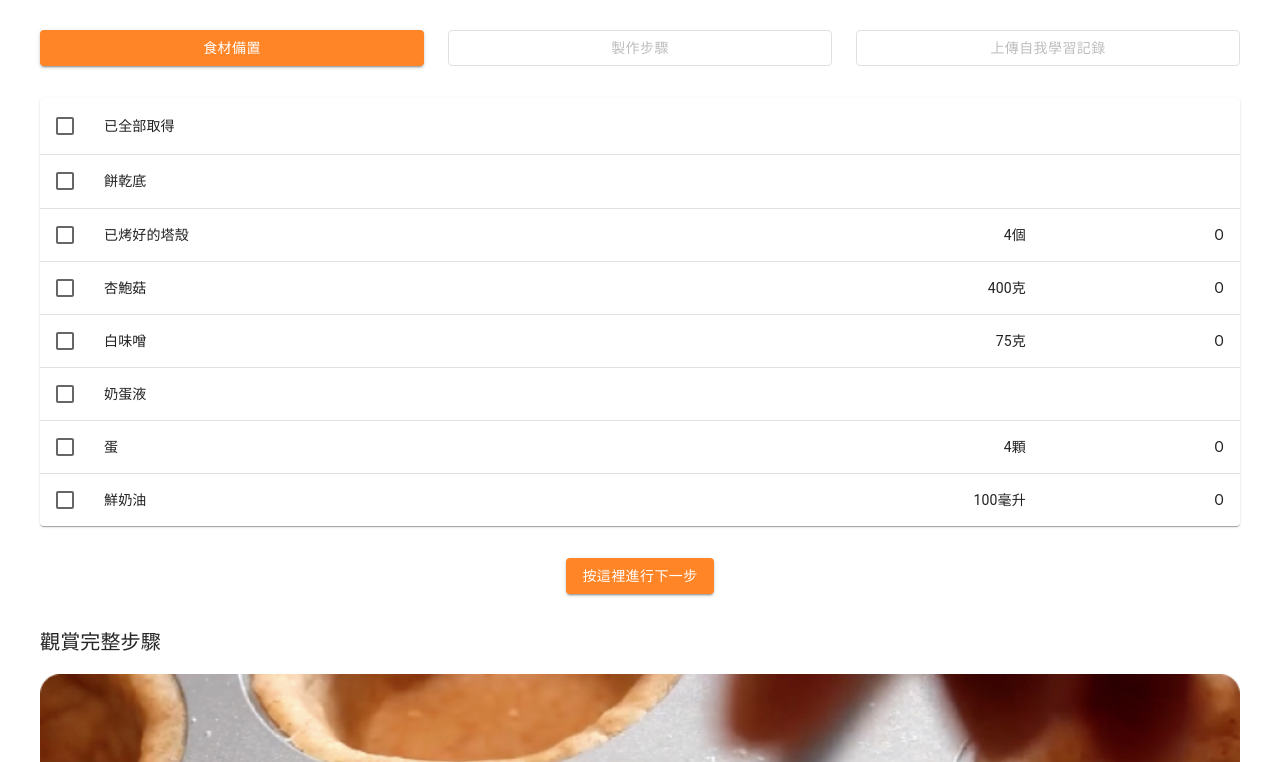
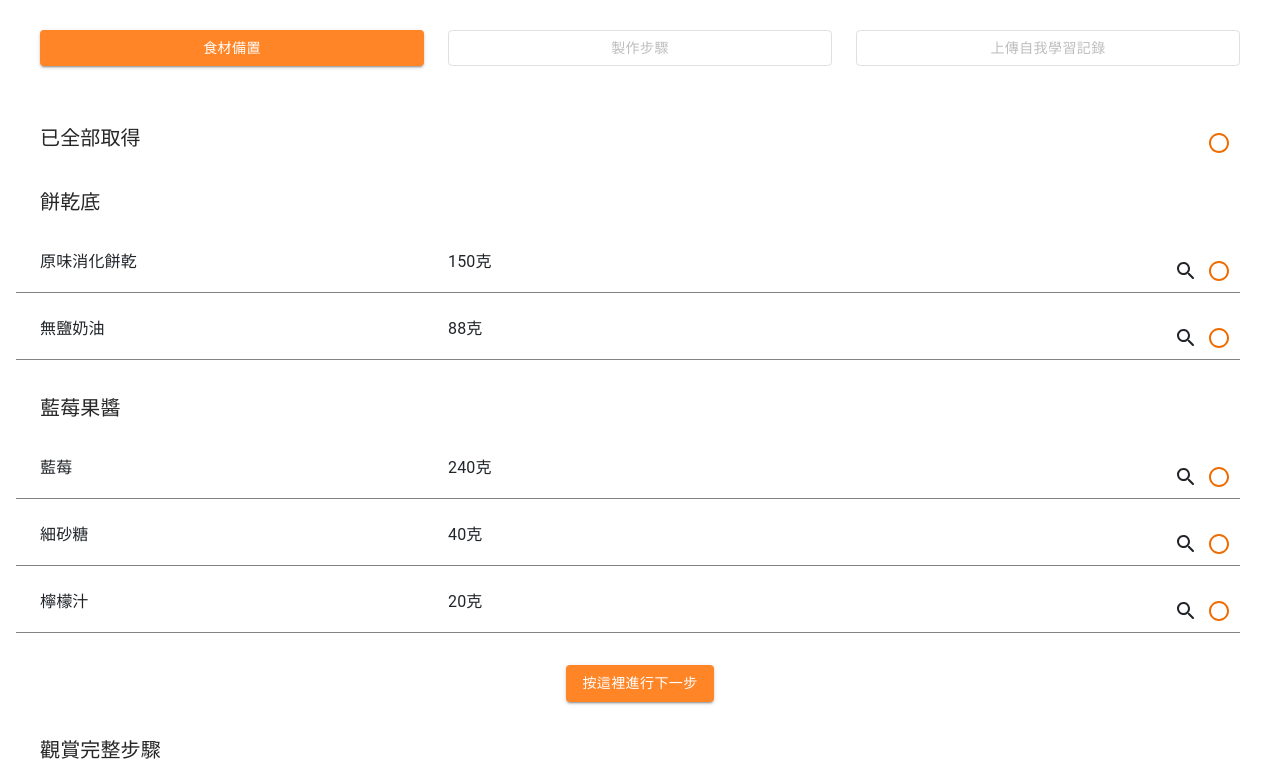
Before and after one commit to eCook125x/eCook_front-end, a React (Create React App) app: page /cookbook/SweetAndSavory/MealRecipes in a window 1280 px wide. Shown: the part 618-1380 px from the top of the page. Built offline with nearby package versions, Linux system fonts and the light colour scheme.

Commit message:
第一次封測修正

```diff
--- a/src/components/Appbar/Appbar/Appbar.css
+++ b/src/components/Appbar/Appbar/Appbar.css
@@ -8,3 +8,9 @@
 .white {
     color: white !important;
 }
+
+.ecook {
+    font-size: 20px !important;
+    font-weight: bolder !important;
+    color: white !important;
+}
--- a/src/pages/MealRecipes/MealRecipes.css
+++ b/src/pages/MealRecipes/MealRecipes.css
@@ -34,3 +34,7 @@
     color: #828282 !important;
     border-color: #828282 !important;
 }
+
+.border-b {
+    border-bottom: #828282 0.5px solid;
+}
--- a/src/pages/MealRecipes/MealRecipes.js
+++ b/src/pages/MealRecipes/MealRecipes.js
@@ -18,18 +18,9 @@ import image07 from '../../images/MealRecipes/07.png';
 import image08 from '../../images/MealRecipes/08.png';
 import image09 from '../../images/MealRecipes/09.png';
 import image10 from '../../images/MealRecipes/10.png';
-import image11 from '../../images/MealRecipes/11.png';
-import image12 from '../../images/MealRecipes/12.png';
+// import image11 from '../../images/MealRecipes/11.png';
+// import image12 from '../../images/MealRecipes/12.png';
 // import image13 from '../../images/MealRecipes/13.png';
-
-import Table from '@mui/material/Table';
-import TableBody from '@mui/material/TableBody';
-import TableCell from '@mui/material/TableCell';
-import TableContainer from '@mui/material/TableContainer';
-import TableHead from '@mui/material/TableHead';
-import TableRow from '@mui/material/TableRow';
-import Paper from '@mui/material/Paper';
-import Checkbox from '@mui/material/Checkbox';
 
 import ListItem from '@mui/material/ListItem';
 import ListItemText from '@mui/material/ListItemText';
@@ -44,19 +35,8 @@ import FormControl from '@mui/material/FormControl';
 import Autocomplete from '@mui/material/Autocomplete';
 import TextField from '@mui/material/TextField';
 
-function createData(name, calories, fat, carbs, protein) {
-  return { name, calories, fat, carbs, protein };
-}
-
-const rows = [
-  createData('餅乾底', '', ''),
-  createData('已烤好的塔殼', '4個', 'O'),
-  createData('杏鮑菇', '400克', 'O'),
-  createData('白味噌', '75克', 'O'),
-  createData('奶蛋液', '', ''),
-  createData('蛋', '4顆', 'O'),
-  createData('鮮奶油', '100毫升', 'O'),
-];
+import { orange } from '@mui/material/colors';
+import SearchRoundedIcon from '@mui/icons-material/SearchRounded';
 
 const style = {
     position: 'absolute',
@@ -75,10 +55,7 @@ const style = {
     mt:4,
   };
 
-function MealRecipes(props) {
-
-    const { onSelectAllClick, numSelected, rowCount } =
-    props;
+function MealRecipes() {
 
     const [open, setOpen] = React.useState(false);
     const handleOpen = () => {
@@ -87,7 +64,6 @@ function MealRecipes(props) {
     const handleClose = () => {
         setOpen(false);
     };
-
 
     const [image, setImage] = React.useState(null);
     console.log(image)
@@ -106,6 +82,21 @@ function MealRecipes(props) {
         let binaryString = readerEvt.target.result;
         setImage(btoa(binaryString))
     };
+
+
+    const [selectedValue, setSelectedValue] = React.useState('a');
+
+    const handleChange = (event) => {
+        setSelectedValue(event.target.value);
+    };
+
+    const controlProps = (item) => ({
+        checked: selectedValue === item,
+        onChange: handleChange,
+        value: item,
+        name: 'color-radio-button-demo',
+        inputProps: { 'aria-label': item },
+      });
 
     return (
         <>
@@ -142,7 +133,7 @@ function MealRecipes(props) {
                         id="tags-outlined"
                         options={top100Films}
                         getOptionLabel={(option) => option.title}
-                        defaultValue={[top100Films[2]]}
+                        // defaultValue={[top100Films[2]]}
                         filterSelectedOptions
                         renderInput={(params) => (
                         <TextField
@@ -157,7 +148,7 @@ function MealRecipes(props) {
                     <TextField id="standard-basic" label="點一下輸入學習記錄" variant="standard" className="full-width"/>
 
                     <Grid container spacing={3} sx={{ my:1, mb:4 }}>
-                        <Grid item xs={4}>
+                        {/* <Grid item xs={4}>
                             <CardMedia
                                 component="img"
                                 height="auto"
@@ -172,7 +163,7 @@ function MealRecipes(props) {
                                 image={image12}
                                 alt="定食套餐"
                             />
-                        </Grid>
+                        </Grid> */}
                         <Grid item xs={4}>
                             {/* <input
                                 accept="image/*"
@@ -223,7 +214,7 @@ function MealRecipes(props) {
 
             <Box container sx={{ px:5 }}>
                 <Typography variant="h5" gutterBottom component="div" align="center" sx={{ fontWeight: 'normal', m: 0, p: 3, pt:12 }}>
-                    手作甜鹹點
+                味噌藍莓生乳酪
                 </Typography>
 
                 <CardMedia
@@ -245,54 +236,156 @@ function MealRecipes(props) {
                     </Grid>
                 </Grid>
 
-                <TableContainer component={Paper} sx={{ mb:4 }}>
-                    <Table sx={{ minWidth: 650 }} aria-label="simple table">
-                        <TableHead>
-                        <TableRow>
-                            <TableCell padding="checkbox">
-                            <Checkbox
-                                color="primary"
-                                indeterminate={numSelected > 0 && numSelected < rowCount}
-                                checked={rowCount > 0 && numSelected === rowCount}
-                                onChange={onSelectAllClick}
-                                inputProps={{
-                                'aria-label': 'select all desserts',
+                <Box>
+                    <Grid container spacing={3} sx={{ my:1, mb:2, pl:0  }}>
+                        <Grid item xs={4}>
+                            <Typography sx={{ mb:2 }} variant="h6">
+                            已全部取得
+                            </Typography>
+                        </Grid>
+                        <Grid item xs={4}>
+                        </Grid>
+                        <Grid item xs={4} textAlign="right">
+                            <Radio
+                                {...controlProps('e')}
+                                sx={{
+                                color: orange[800],
+                                '&.Mui-checked': {
+                                    color: orange[600],
+                                },
                                 }}
                             />
-                            </TableCell>
-                            <TableCell>已全部取得</TableCell>
-                            <TableCell align="right">&nbsp;</TableCell>
-                            <TableCell align="right">&nbsp;</TableCell>
-                        </TableRow>
-                        </TableHead>
+                        </Grid>
+                    </Grid>
 
-                        <TableBody>
-                        {rows.map((row) => (
-                            <TableRow
-                            key={row.name}
-                            sx={{ '&:last-child td, &:last-child th': { border: 0 } }}
-                            >
-                            <TableCell padding="checkbox">
-                            <Checkbox
-                                color="primary"
-                                indeterminate={numSelected > 0 && numSelected < rowCount}
-                                checked={rowCount > 0 && numSelected === rowCount}
-                                onChange={onSelectAllClick}
-                                inputProps={{
-                                'aria-label': 'select all desserts',
+                    <Typography sx={{ mb:0 }} variant="h6">
+                        餅乾底
+                    </Typography>
+                    <Grid container spacing={3} sx={{ my:1, mb:0, pl:0  }} className="border-b">
+                        <Grid item xs={4}>
+                            <Typography sx={{ mb:2 }} variant="body1">
+                            原味消化餅乾
+                            </Typography>
+                        </Grid>
+                        <Grid item xs={4}>
+                            <Typography sx={{ mb:2 }} variant="body1">
+                            150克
+                            </Typography>
+                        </Grid>
+                        <Grid item xs={4} textAlign="right">
+                            <SearchRoundedIcon/>
+                            <Radio
+                                {...controlProps('e')}
+                                sx={{
+                                color: orange[800],
+                                '&.Mui-checked': {
+                                    color: orange[600],
+                                },
                                 }}
                             />
-                            </TableCell>
-                            <TableCell component="th" scope="row">
-                                {row.name}
-                            </TableCell>
-                            <TableCell align="right">{row.calories}</TableCell>
-                            <TableCell align="right">{row.fat}</TableCell>
-                            </TableRow>
-                        ))}
-                        </TableBody>
-                    </Table>
-                </TableContainer>
+                        </Grid>
+                    </Grid>
+                    <Grid container spacing={3} sx={{ my:0, mb:4, pl:0  }} className="border-b">
+                        <Grid item xs={4}>
+                            <Typography sx={{ mb:2 }} variant="body1">
+                            無鹽奶油
+                            </Typography>
+                        </Grid>
+                        <Grid item xs={4}>
+                            <Typography sx={{ mb:2 }} variant="body1">
+                            88克
+                            </Typography>
+                        </Grid>
+                        <Grid item xs={4} textAlign="right">
+                            <SearchRoundedIcon/>
+                            <Radio
+                                {...controlProps('e')}
+                                sx={{
+                                color: orange[800],
+                                '&.Mui-checked': {
+                                    color: orange[600],
+                                },
+                                }}
+                            />
+                        </Grid>
+                    </Grid>
+
+                    <Typography sx={{ mb:0 }} variant="h6">
+                    藍莓果醬
+                    </Typography>
+                    <Grid container spacing={3} sx={{ my:1, mb:0, pl:0  }} className="border-b">
+                        <Grid item xs={4}>
+                            <Typography sx={{ mb:2 }} variant="body1">
+                            藍莓
+                            </Typography>
+                        </Grid>
+                        <Grid item xs={4}>
+                            <Typography sx={{ mb:2 }} variant="body1">
+                            240克
+                            </Typography>
+                        </Grid>
+                        <Grid item xs={4} textAlign="right">
+                            <SearchRoundedIcon/>
+                            <Radio
+                                {...controlProps('e')}
+                                sx={{
+                                color: orange[800],
+                                '&.Mui-checked': {
+                                    color: orange[600],
+                                },
+                                }}
+                            />
+                        </Grid>
+                    </Grid>
+                    <Grid container spacing={3} sx={{ my:0, mb:0, pl:0  }} className="border-b">
+                        <Grid item xs={4}>
+                            <Typography sx={{ mb:2 }} variant="body1">
+                            細砂糖
+                            </Typography>
+                        </Grid>
+                        <Grid item xs={4}>
+                            <Typography sx={{ mb:2 }} variant="body1">
+                            40克
+                            </Typography>
+                        </Grid>
+                        <Grid item xs={4} textAlign="right">
+                            <SearchRoundedIcon/>
+                            <Radio
+                                {...controlProps('e')}
+                                sx={{
+                                color: orange[800],
+                                '&.Mui-checked': {
+                                    color: orange[600],
+                                },
+                                }}
+                            />
+                        </Grid>
+                    </Grid>
+                    <Grid container spacing={3} sx={{ my:0, mb:4, pl:0  }} className="border-b">
+                        <Grid item xs={4}>
+                            <Typography sx={{ mb:2 }} variant="body1">
+                            檸檬汁
+                            </Typography>
+                        </Grid>
+                        <Grid item xs={4}>
+                            <Typography sx={{ mb:2 }} variant="body1">
+                            20克
+                            </Typography>
+                        </Grid>
+                        <Grid item xs={4} textAlign="right">
+                            <SearchRoundedIcon/>
+                            <Radio
+                                {...controlProps('e')}
+                                sx={{
+                                color: orange[800],
+                                '&.Mui-checked': {
+                                    color: orange[600],
+                                },
+                                }}
+                            />
+                        </Grid>
+                    </Grid>
+                </Box>
 
                 <Box textAlign='center' sx={{ mb:4 }}>
                     <Button variant="contained" className="" style={{ backgroundColor: '#FF8527' }}>按這裡進行下一步</Button>
--- a/src/pages/SweetAndSavory/SweetAndSavory.js
+++ b/src/pages/SweetAndSavory/SweetAndSavory.js
@@ -198,7 +198,7 @@ function SweetAndSavory() {
                                         alignItems="center"
                                     >
                                         <CardActionArea>
-                                            <Link to={'#'} color="inherit" underline="none">
+                                            <Link to={'/Cookbook/SweetAndSavory/MealRecipes'} color="inherit" underline="none">
                                                 <CardMedia
                                                 component="img"
                                                 height="200"
@@ -220,7 +220,7 @@ function SweetAndSavory() {
                                                 alignItems="center"
                                             >
                                                 <Grid item sx={12}>
-                                                    <Button variant="text" className="underline" href="#">
+                                                    <Button variant="text" className="underline" href="/Cookbook/SweetAndSavory/MealRecipes">
                                                         <Typography gutterBottom variant="h5" component="div">
                                                         味噌藍莓生乳酪
                                                         </Typography>
```
Also changed, not shown: src/App.js (+2 -7 lines), src/components/Appbar/Appbar/Appbar.js (+15 -11 lines), src/pages/Login/login.js (+65 -6 lines), src/pages/Complete/Complete.css (added), src/pages/Complete/Complete.js (added), 1 other file (tests, documents, lock files or other folders).
